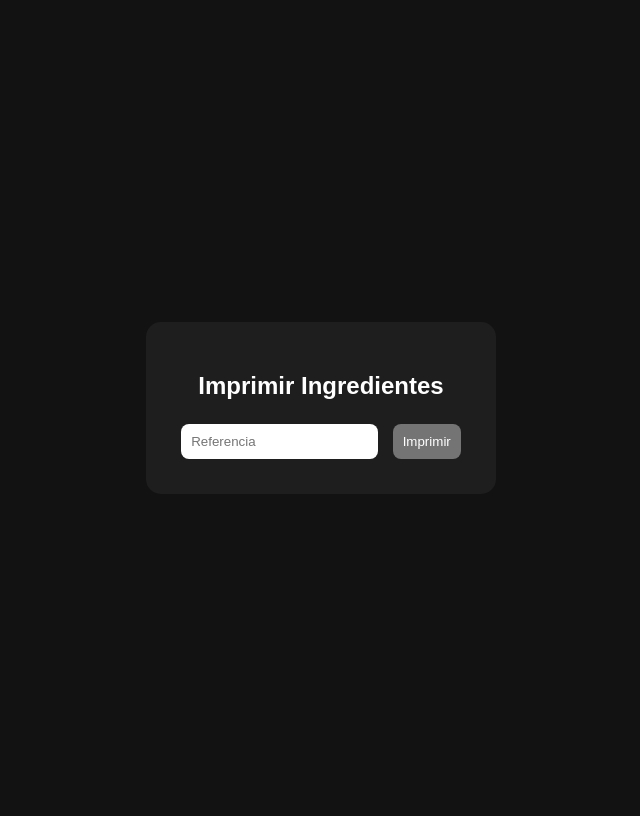
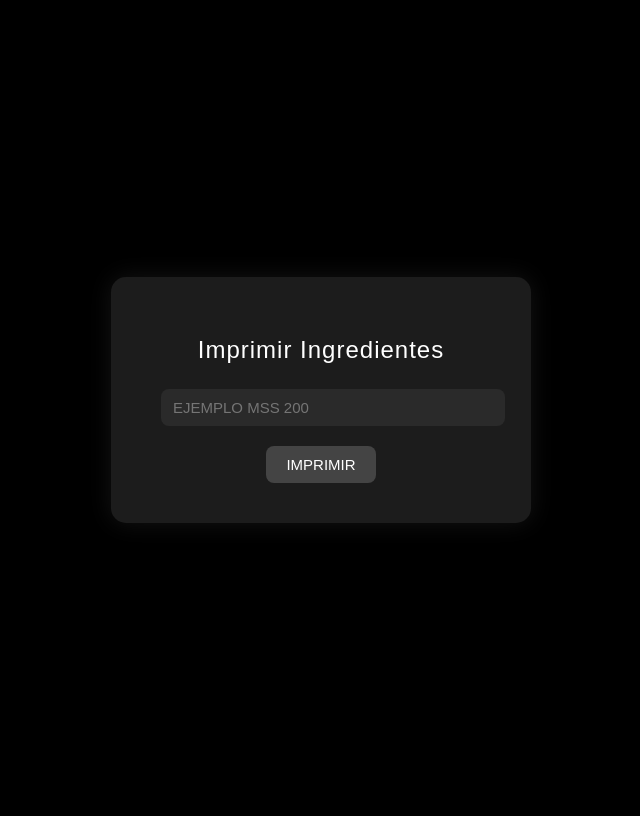
Before and after one commit to mythicessence/acquadigabia_etiquetas_2, a Django app: page / in a window 1280 px wide. Shown: the whole page, without its empty margins (319-959 px from the left). After the commit the page ends 523 px from the top, so only its background shows below. Run offline with Django 5.2, Linux system fonts and the light colour scheme.

Commit message:
primera version

```diff
--- a/impresion/templates/index.html
+++ b/impresion/templates/index.html
@@ -5,39 +5,91 @@
   <title>Imprimir Ingredientes</title>
   <style>
     body {
-    background-color: #121212;
-    color: white;
+      margin: 0;
+      height: 100vh;
+      background-color: #000;
       display: flex;
       justify-content: center;
       align-items: center;
-    height: 100vh;
-    font-family: sans-serif;
+      font-family: Arial, sans-serif;
+      color: #fff;
     }
-form {
-    background: #1e1e1e;
-    padding: 30px;
+
+    .form-container {
+      background-color: #1c1c1c;
+      padding: 40px 50px;
       border-radius: 15px;
+      box-shadow: 0 0 25px rgba(255, 255, 255, 0.08);
       text-align: center;
+      width: 320px;
     }
-input, button {
+
+    h2 {
+      margin-bottom: 25px;
+      font-weight: normal;
+      color: #fff;
+      letter-spacing: 1px;
+    }
+
+    input[type="text"] {
+      width: 100%;
+      padding: 10px 12px;
+      border-radius: 8px;
+      border: none;
+      background-color: #2a2a2a;
+      color: #fff;
+      font-size: 15px;
+      margin-bottom: 20px;
+      outline: none;
+      transition: background 0.2s, box-shadow 0.2s;
+    }
+
+    input[type="text"]:focus {
+      background-color: #333;
+      box-shadow: 0 0 8px rgba(255, 255, 255, 0.2);
+    }
+
+    button {
+      background-color: #444;
+      color: #fff;
+      border: none;
+      padding: 10px 20px;
+      border-radius: 8px;
+      cursor: pointer;
+      font-size: 15px;
+      transition: background-color 0.3s, transform 0.1s;
+    }
+
+    button:hover {
+      background-color: #555;
+    }
+
+    button:active {
+      transform: scale(0.97);
+    }
+
+    .resultado {
+      margin-top: 20px;
+      background: rgba(255, 255, 255, 0.1);
       padding: 10px;
       border-radius: 8px;
-    border: none;
-    margin: 5px;
-}
-button {
-    background: #747474;
-    color: white;
-    cursor: pointer;
+      color: #ddd;
+      font-size: 14px;
     }
   </style>
 </head>
 <body>
+  <div class="form-container">
+    <h2>Imprimir Ingredientes</h2>
     <form method="post">
       {% csrf_token %}
-        <h2>Imprimir Ingredientes</h2>
-        <input type="text" name="referencia" placeholder="Referencia">
-        <button type="submit">Imprimir</button>
+      <input type="text" name="referencia" placeholder="EJEMPLO MSS 200" required>
+      <button type="submit">IMPRIMIR</button>
     </form>
+
+    {% if resultado %}
+      <div class="resultado">{{ resultado }}</div>
+    {% endif %}
+  </div>
 </body>
 </html>
--- a/impresion/views.py
+++ b/impresion/views.py
@@ -108,9 +108,52 @@ def crearImagenIngredientesADG(referencia, ingredientes):
     )
 
 
-def imprimirIngredientes(valor):
-    # Aquí pondrás tu lógica real más adelante
-    print(f"🖨️ Imprimiendo ingredientes para: {valor}")
+def imprimirIngredientes(request):
+    resultado = None
+
+    if request.method == "POST":
+        ref_form = request.POST.get("referencia", "").strip().upper()
+
+        # Ruta al CSV dentro de la app
+        csv_path = os.path.join(settings.BASE_DIR, "impresion", "ingredientes.tsv")
+
+        if not os.path.exists(csv_path):
+            resultado = "⚠️ No se encontró el archivo ingredientes.csv"
+        else:
+            registros = []
+
+            # Leer el CSV (por posición de columnas)
+            with open(csv_path, newline='', encoding='utf-8') as f:
+                reader = csv.reader(f, delimiter='\t')
+                next(reader, None)  # saltar la cabecera
+
+                for fila in reader:
+                    # Evitar filas vacías o incompletas
+                    if len(fila) < 4:
+                        continue
+
+                    registro = {
+                        "REFERENCIA": fila[0].strip().upper(),
+                        "NOMBRE": fila[1].strip(),
+                        "CONCENTRACION": fila[2].strip(),
+                        "INGREDIENTES": fila[3].strip(),
+                    }
+                    registros.append(registro)
+
+            # Buscar por referencia
+            encontrado = next((r for r in registros if r["REFERENCIA"] == ref_form), None)
+
+            if encontrado:
+                imprimirEtiquetaIngredientes(ref_form, encontrado['INGREDIENTES'])
+                resultado = (
+                    f"IMPRESION ENVIADA {ref_form}:"
+                    f"{encontrado['INGREDIENTES']}"
+                )
+            else:
+                resultado = f"❌ No se encontró la referencia '{ref_form}' en el archivo."
+
+    return render(request, "index.html", {"resultado": resultado})
+
 
 
 @csrf_exempt
```
Lines whose indentation alone changed are shown as unchanged.
